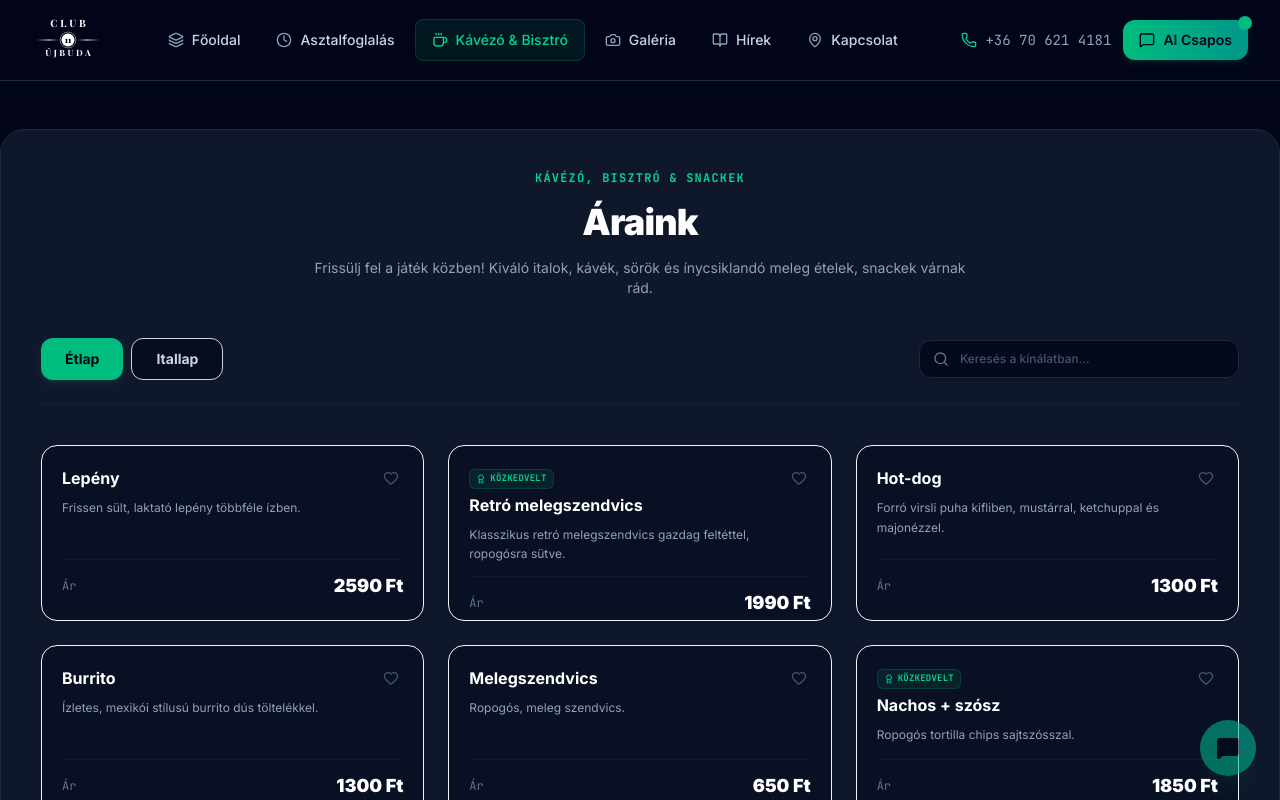
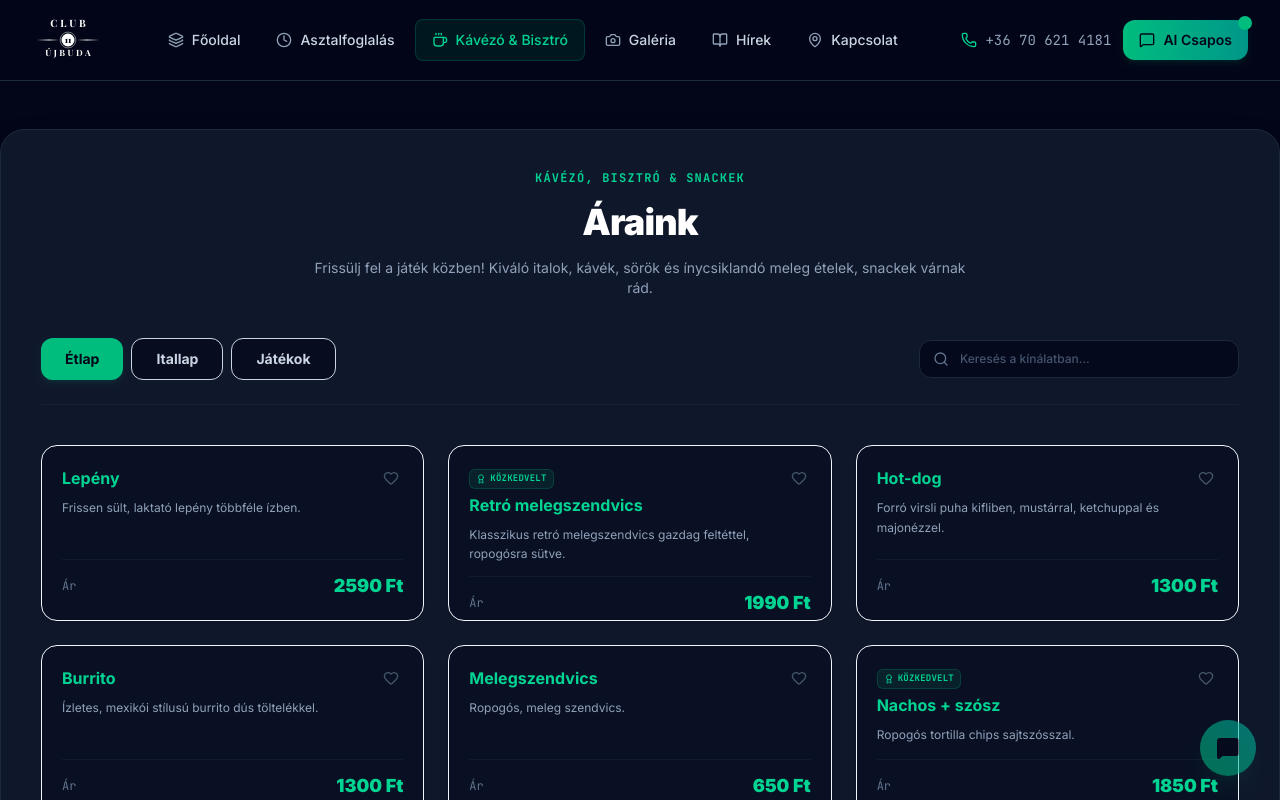
Before and after one commit to kyoshozozo/Club11, a React (Vite) app: page / in a window 1280 px wide. Both pictures are taken after a click on the button "Kávézó & Bisztró". Shown: the top 800 px of the page. Built offline with nearby package versions, Linux system fonts and the light colour scheme; a web font is replaced by a local one.

Commit message:
Add files via upload
Frissítés 4/3

```diff
--- a/src/components/About.tsx
+++ b/src/components/About.tsx
@@ -246,7 +246,7 @@ export default function About() {
 
           <div className="w-full md:w-1/3 space-y-3">
             <span className="text-[10px] font-mono text-emerald-400 uppercase tracking-wider block">Hogyan találsz be?</span>
-            <h4 className="font-sans font-black text-lg text-white">Megközelítés a Sportcsarnokon belül</h4>
+            <h4 className="font-sans font-black text-lg text-white">Megközelítés sporttelepen belül</h4>
             <p className="text-xs text-slate-400 leading-relaxed font-sans">
               A Club 11 a <strong className="text-white">Gabányi László Sportcsarnok</strong> területén található. A sportcsarnok <strong className="text-white">főbejáratán</strong> belépve fordulj <strong className="text-white">balra</strong>: az <strong className="text-white">első ajtónál</strong> találod a klubot.
             </p>
--- a/src/components/Hero.tsx
+++ b/src/components/Hero.tsx
@@ -178,9 +178,13 @@ export default function Hero({ onStartBooking, onExploreMenu, onOpenChat }: Hero
               <div className="p-6 space-y-5 bg-gradient-to-b from-slate-900 to-slate-950">
                 <div className="space-y-2">
                   <h4 className="text-sm font-bold text-white uppercase tracking-wider">Miért a Club 11?</h4>
-                  <p className="text-xs text-slate-400 leading-relaxed font-sans">
-                    Több mint egy biliárdszalon: családi vállalkozásként olyan helyet teremtettünk, ahol a játék mellé egy finom Illy kávé, egy retró melegszendvics vagy egy hideg csapolt sör is jár. Gyere egyedül, a barátaiddal vagy a családdal!
-                  </p>
+                  <div className="text-xs text-slate-400 leading-relaxed font-sans space-y-2">
+                    <p>A Sport bisztró, melyet a családommal hoztunk létre, egy gyermekkori emlék megvalósulása.</p>
+                    <p>Régen több olyan közösségteremtő létesítmény volt, mint amilyen mi is szeretnénk lenni. Mára a club szót teljesen mással azonosítják; szeretnénk, ha a 21. századra módosult értelem nem vezetne félre senkit.</p>
+                    <p>Egy olyan helyet biztosítunk, amilyenben én annak idején felnőttem: ahol nyugodtan le lehet ülni kártyázni, csocsózni vagy beszélgetni egy sör mellett a haverokkal. Ahol bárkihez odamehetsz, ha nincs kivel dartsozni, és nem fognak kinézni.</p>
+                    <p>Biliárdra is van lehetőség az óriási közös térben, amit igény esetén szeparálni is tudunk.</p>
+                    <p className="text-slate-300 font-semibold">Egy igazi klubélményt szeretnénk adni a betérők számára.</p>
+                  </div>
                 </div>
 
                 <div className="border-t border-slate-800/80 pt-4 space-y-3 text-xs font-mono">
--- a/src/components/Menu.tsx
+++ b/src/components/Menu.tsx
@@ -4,12 +4,43 @@
  */
 
 import React, { useState, useEffect } from 'react';
-import { MENU_ITEMS } from '../data';
-import { MenuItem } from '../types';
-import { Search, Heart, Award, Sparkles, AlertCircle } from 'lucide-react';
+import { MENU_ITEMS, TABLE_CATEGORIES } from '../data';
+import { Search, Heart, Award, AlertCircle } from 'lucide-react';
+
+type Category = 'etlap' | 'itallap' | 'jatekok';
+
+interface PriceCard {
+  id: string;
+  name: string;
+  description?: string;
+  priceLabel: string;
+  isPopular?: boolean;
+}
+
+const formatPrice = (price: number | string) =>
+  typeof price === 'number' ? `${price.toLocaleString('hu-HU')} Ft` : `${price} Ft`;
+
+// A lapok kártyái: étlap és itallap az árlistából, a játékok az asztalok óradíjaiból
+const CARDS: Record<Category, PriceCard[]> = {
+  etlap: MENU_ITEMS.filter(i => i.category === 'etlap').map(i => ({ ...i, priceLabel: formatPrice(i.price) })),
+  itallap: MENU_ITEMS.filter(i => i.category === 'itallap').map(i => ({ ...i, priceLabel: formatPrice(i.price) })),
+  jatekok: TABLE_CATEGORIES.map(c => ({
+    id: `game-${c.type}`,
+    name: c.name,
+    description: `${c.description} (${c.count} db a szalonban)`,
+    priceLabel: `${formatPrice(c.hourlyRate)} / óra`,
+  })),
+};
+
+// A kártyákon a megnevezés és az ár színe lapok szerint: étlap és játékok zöld, itallap sárga
+const ACCENT: Record<Category, string> = {
+  etlap: 'text-emerald-400',
+  itallap: 'text-amber-400',
+  jatekok: 'text-emerald-400',
+};
 
 export default function Menu() {
-  const [selectedCategory, setSelectedCategory] = useState<'etlap' | 'itallap'>('etlap');
+  const [selectedCategory, setSelectedCategory] = useState<Category>('etlap');
   const [searchQuery, setSearchQuery] = useState<string>('');
   const [favorites, setFavorites] = useState<string[]>([]);
 
@@ -39,15 +70,16 @@ export default function Menu() {
   const categories = [
     { id: 'etlap', label: 'Étlap' },
     { id: 'itallap', label: 'Itallap' },
+    { id: 'jatekok', label: 'Játékok' },
   ] as const;
 
   // Filter items based on category and search query
-  const filteredItems = MENU_ITEMS.filter((item) => {
-    const matchesCategory = item.category === selectedCategory;
-    const matchesSearch = item.name.toLowerCase().includes(searchQuery.toLowerCase()) ||
-                          (item.description && item.description.toLowerCase().includes(searchQuery.toLowerCase()));
-    return matchesCategory && matchesSearch;
-  });
+  const query = searchQuery.toLowerCase();
+  const filteredItems = CARDS[selectedCategory].filter((item) =>
+    item.name.toLowerCase().includes(query) ||
+    (item.description && item.description.toLowerCase().includes(query))
+  );
+  const accent = ACCENT[selectedCategory];
 
   return (
     <div className="bg-slate-900 border border-slate-800 rounded-3xl p-6 sm:p-10 max-w-7xl mx-auto my-12 shadow-2xl" id="menu-section">
@@ -120,7 +152,7 @@ export default function Menu() {
                           <Award className="w-2.5 h-2.5" /> Közkedvelt
                         </span>
                       )}
-                      <h3 className="font-bold text-base text-white font-sans group-hover:text-emerald-400 transition-colors">
+                      <h3 className={`font-bold text-base ${accent} font-sans group-hover:text-emerald-400 transition-colors`}>
                         {item.name}
                       </h3>
                     </div>
@@ -144,8 +176,8 @@ export default function Menu() {
 
                 <div className="flex items-center justify-between border-t border-slate-800/40 pt-3 mt-3">
                   <span className="text-xs font-mono text-slate-500">Ár</span>
-                  <span className="font-sans font-black text-lg text-white group-hover:scale-105 transition-all">
-                    {typeof item.price === 'number' ? `${item.price.toLocaleString('hu-HU')} Ft` : `${item.price} Ft`}
+                  <span className={`font-sans font-black text-lg ${accent} group-hover:scale-105 transition-all`}>
+                    {item.priceLabel}
                   </span>
                 </div>
 
```
